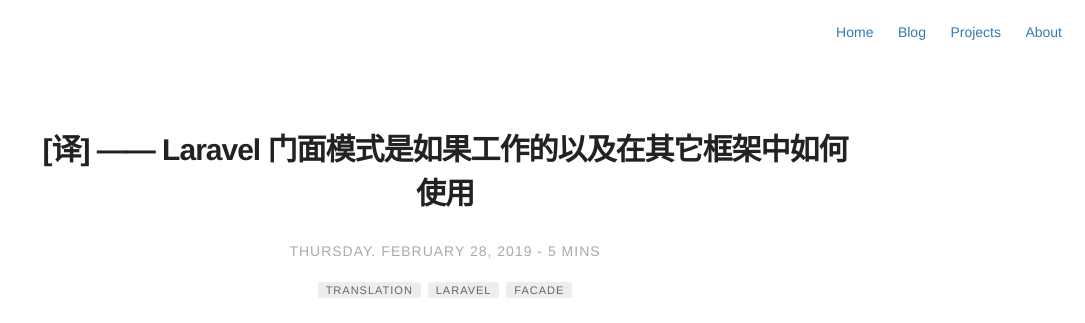
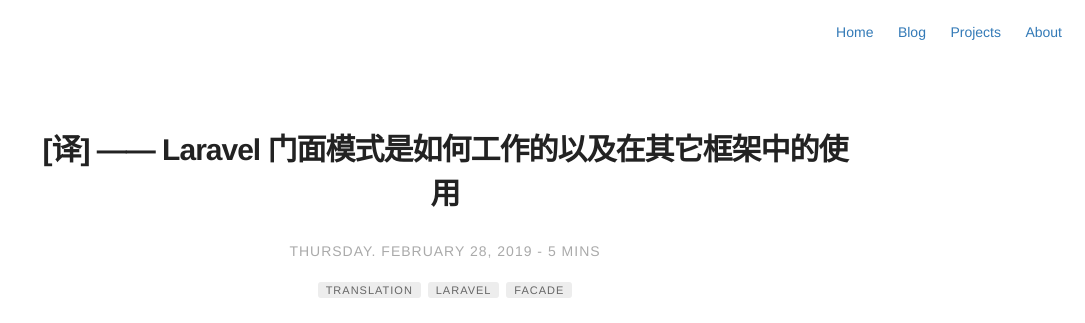
Before and after one commit to rust17/blog, a Jekyll site: the page built from _posts/second/2019-02-28-translation-how-laravel-facades-work-and-how-to-use-them-elsewhere.markdown, in a window 1280 px wide and 900 px high. Shown: the top 323 px of the window, without its empty margins (195-1280 px from the left). Built offline with Jekyll 4.4.1, drawn with Linux system fonts in a browser that asks for light colours.

Commit message:
modified:   _posts/second/2019-02-28-translation-how-laravel-facades-work-and-how-to-use-them-elsewhere.markdown

```diff
--- a/_posts/second/2019-02-28-translation-how-laravel-facades-work-and-how-to-use-them-elsewhere.markdown
+++ b/_posts/second/2019-02-28-translation-how-laravel-facades-work-and-how-to-use-them-elsewhere.markdown
@@ -1,5 +1,5 @@
 ---
-title: "[译] —— Laravel 门面模式是如果工作的以及在其它框架中如何使用"
+title: "[译] —— Laravel 门面模式是如何工作的以及在其它框架中的使用"
 layout: post
 date: 2019-02-28 13:30
 headerImage: false
```
